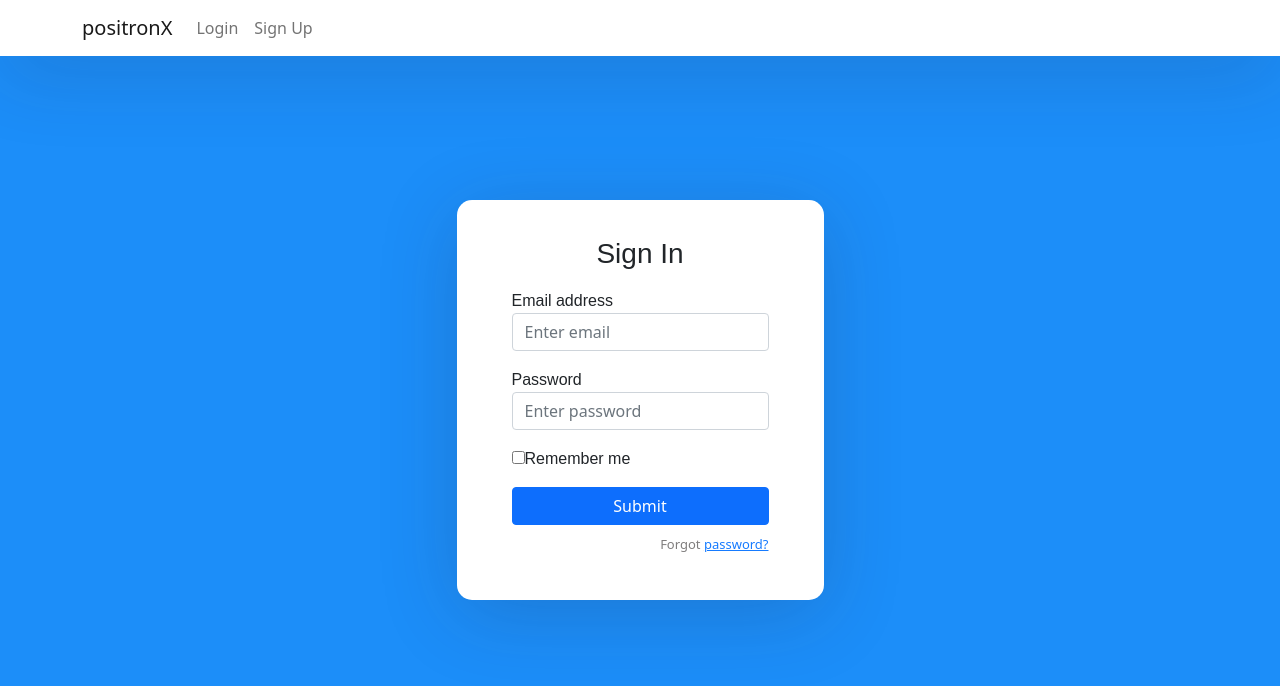
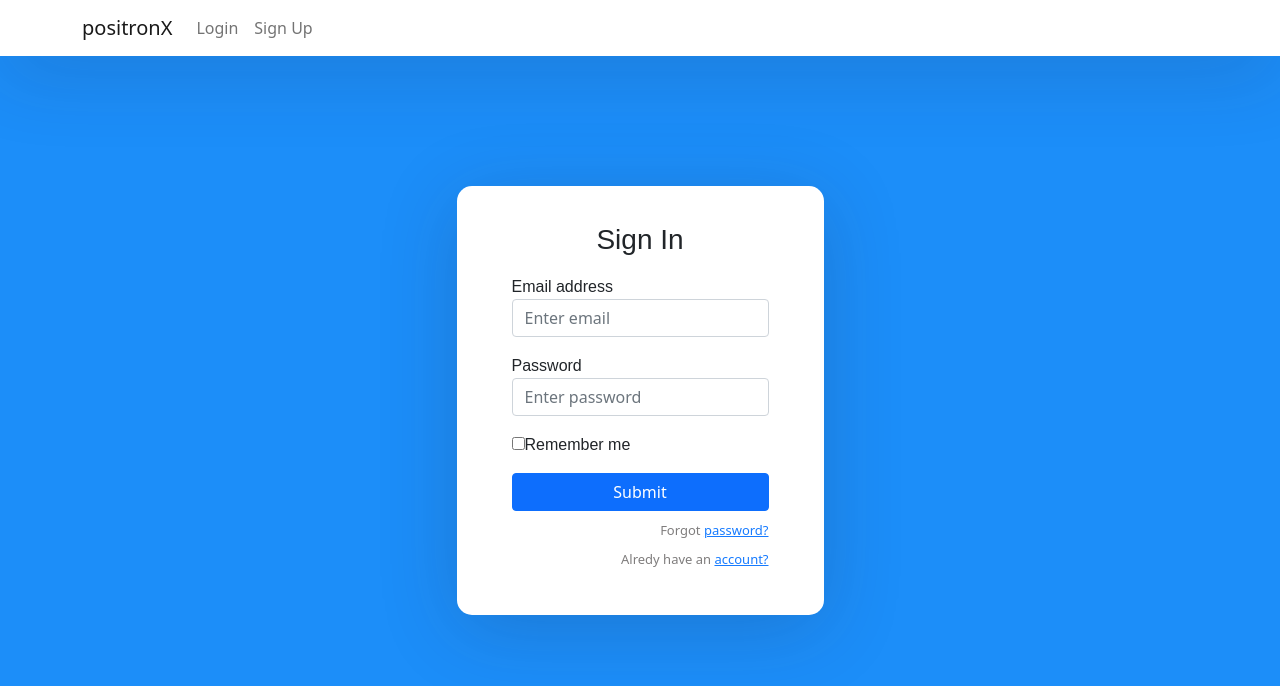
Before and after one commit to kelton-glitch/react-webapp, a React (Create React App) app: page / in a window 1280 px wide. Shown: the top 686 px of the page. Built offline with nearby package versions, Linux system fonts and the light colour scheme.

Commit message:
bug fixes

```diff
--- a/src/App.js
+++ b/src/App.js
@@ -13,18 +13,18 @@
     <div className="App">
       <nav className = "navbar navbar-expand-lg navbar-light fixed-top">
         <div className="container">
-          <Link className="navbar-brand" to={' /sign-in'}>
+          <Link className="navbar-brand" to={'/sign-in'}>
               positronX
           </Link>
           <div className="collapse navbar-collapse" id="navbarTogglerDemo02">
             <ul className="navbar-nav ml-auto">
               <li className="nav-item">
-                <Link className="nav-link" to ={' /sign-in'}>
+                <Link className="nav-link" to ={'sign-in'}>
                   Login
                 </Link>
               </li>
               <li className="nav-item">
-                <Link className="nav-link" to ={' /sign-up'}>
+                <Link className="nav-link" to ={'sign-up'}>
                   Sign Up
                 </Link>
               </li>
--- a/src/components/login.component.js
+++ b/src/components/login.component.js
@@ -38,6 +38,9 @@
                 <p className="forgot-password text-right">
                     Forgot <a href="#">password?</a>
                 </p>
+                <p className="forgot-password text-left">
+                    Alredy have an <a href='/sign-up'>account?</a>
+                </p>
             </form>
         );
     }
--- a/src/components/signup.component.js
+++ b/src/components/signup.component.js
@@ -45,10 +45,7 @@
             </div>
             <p className="forgot-password text-right">
                 Already regstered?
-            </p>
-
-            <p className="forgot-password text-right">
-                <a href="/sign-in">Sign In</a>
+                <a href="/sign-in"> Sign In</a>
             </p>
            </form>
         );
```
